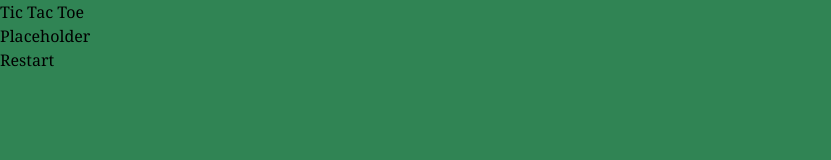
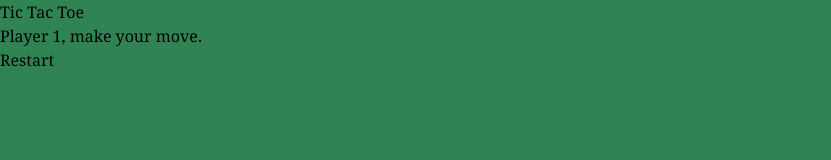
Before and after one commit to GeneZijlboot/TicTacToe-React-Rebuild, a React (Vite) app: page / in a window 1280 px wide. Shown: the top 160 px of the page, without its empty margins (0-831 px from the left). Built offline with nearby package versions, Linux system fonts and the light colour scheme.

Commit message:
cleaned up the if statement

```diff
--- a/src/App.jsx
+++ b/src/App.jsx
@@ -1,7 +1,7 @@
-import Score from './Score';
-import Title from './Title';
-import GameBoard from './GameBoard';
-import Copyright from './Copyright';
+import Score from './Components/Score';
+import Title from './Components/Title';
+import GameBoard from './Components/GameBoard';
+import Copyright from './Components/Copyright';
 
 import './index.css';
 import { useState } from 'react';
@@ -9,10 +9,14 @@ import { useState } from 'react';
 function App(){
 
   const [board, setBoard] = useState(Array(9).fill(null));
+  const [PlayerSwap, setPlayerSwap] = useState(false);
+  const [PlayerDisplay, setPlayerDisplay] = useState('Player 1, make your move.')
 
   const HandleTabClick = (index) => {
     const newBoard = [...board];
-    newBoard[index] = 'X';
+    newBoard[index] = PlayerSwap ? 'O' : 'X';
+    PlayerSwap ? setPlayerDisplay('Player 1, make your move.') : setPlayerDisplay('Player 2, make your move.');
+    setPlayerSwap(!PlayerSwap);
     setBoard(newBoard);
   };
 
@@ -21,10 +25,10 @@ function App(){
       <div></div>
       <div>
         <Title />
-        <Score />
+        <Score PlayerDisplay={PlayerDisplay} />
 
         {/* GameBoard */}
-        <GameBoard board={board} HandleTabClick={HandleTabClick}/>
+        <GameBoard board={board} HandleTabClick={HandleTabClick} />
 
         <Copyright />
       </div>
--- a/src/Score.jsx
+++ b/src/Components/Score.jsx
@@ -1,7 +1,7 @@
-function Score(){
+function Score({ PlayerDisplay }){
     return (
         <div className="flex justify-evenly p-[10px]">
-            <p className="text-[snow] p-[7px]">Placeholder</p>
+            <p className="text-[snow] p-[7px]">{PlayerDisplay}</p>
             <button className="border-[2px] border-snow rounded-[15px] w-[100px] h-[40px] text-[black] bg-[#2cbaba] hover:bg-[#22d0d0]">Restart</button>
         </div>
     )
```
Also changed, not shown: src/Components/Copyright.jsx (renamed from src/Copyright.jsx), src/Components/GameBoard.jsx (renamed from src/GameBoard.jsx), src/Components/Title.jsx (renamed from src/Title.jsx).
